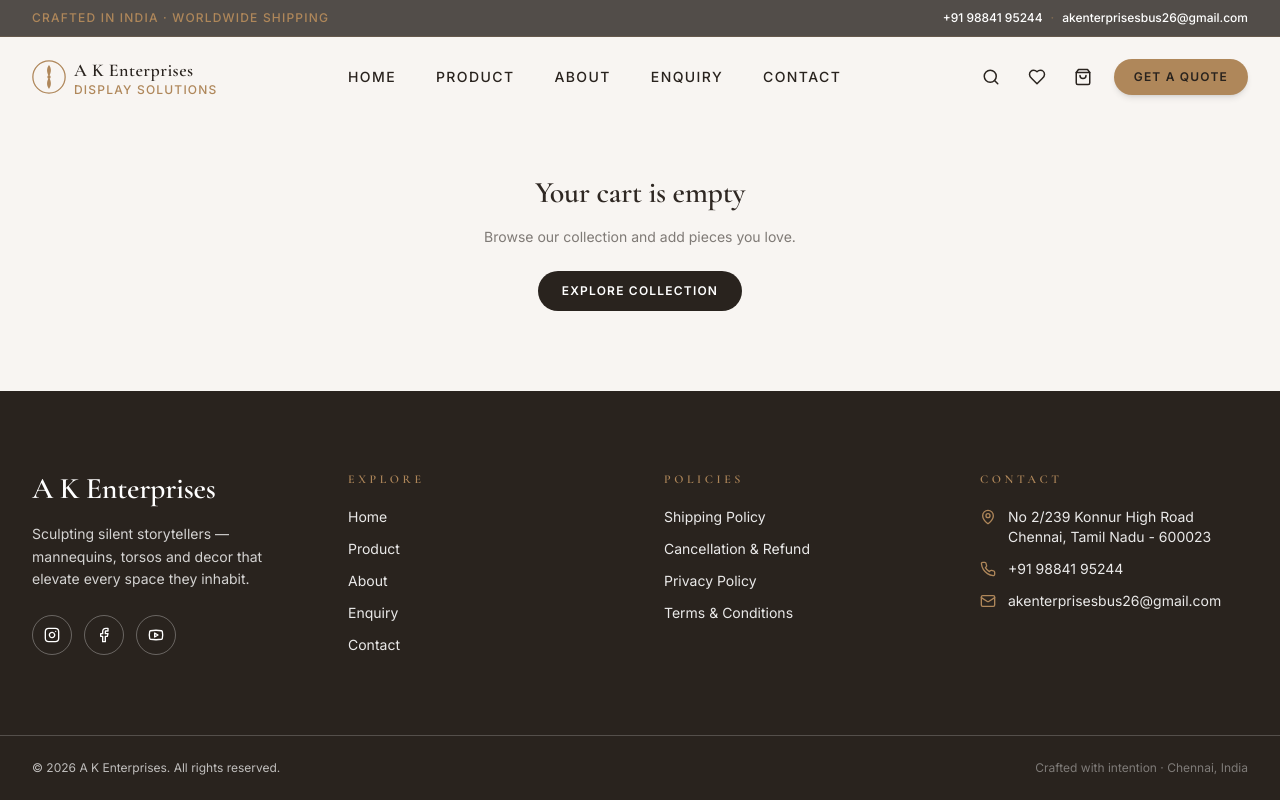
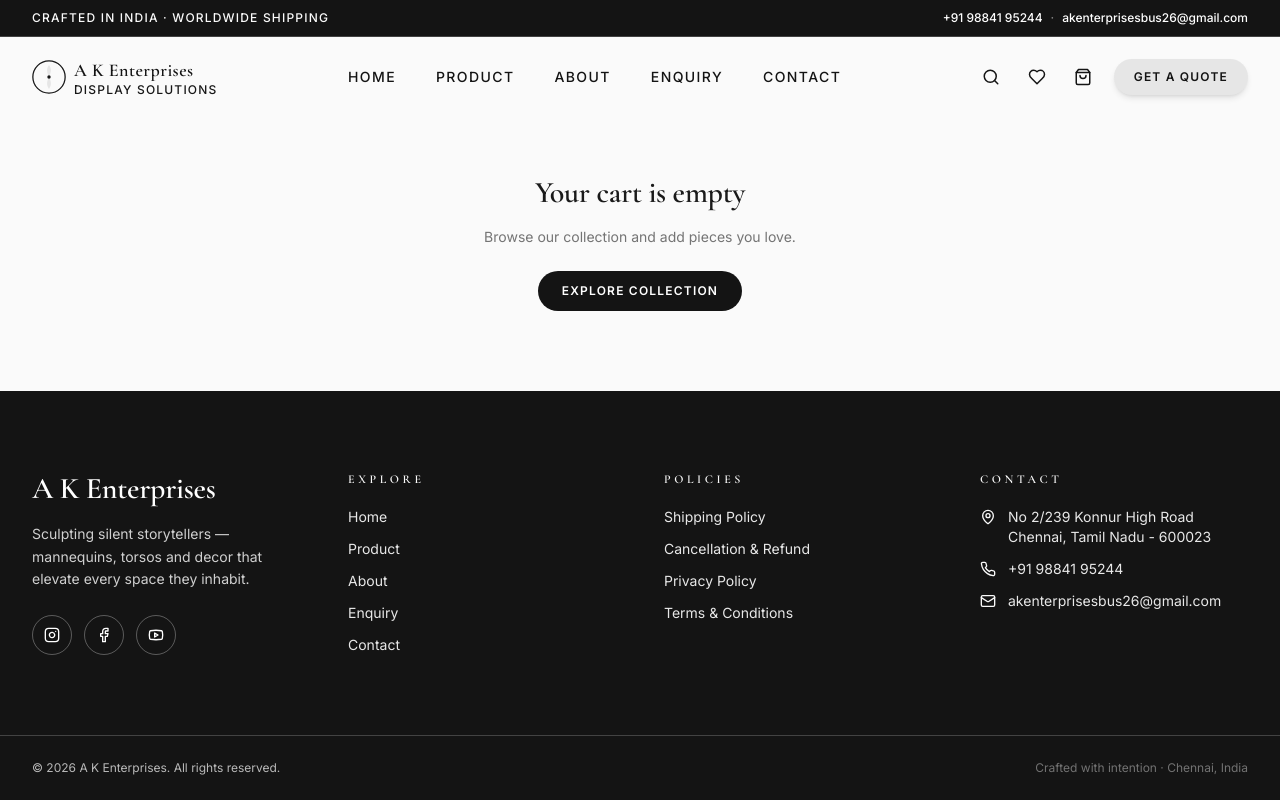
Before and after one commit to maalik1729-blip/Mannequin, a React (Vite) app: page /checkout in a window 1280 px wide. Built offline with nearby package versions, Linux system fonts and the light colour scheme; the HTML template or start-up script is replaced by a standard one.

Commit message:
style: transform color system into premium monochromatic couture and fix lint issues

```diff
--- a/src/components/site/Header.tsx
+++ b/src/components/site/Header.tsx
@@ -89,12 +89,12 @@ export const Header = () => {
     <header
       className={`fixed top-0 inset-x-0 z-50 transition-smooth ${
         scrolled
-          ? "bg-obsidian/95 backdrop-blur-xl border-b border-gold/20 shadow-luxe"
+          ? "bg-obsidian bg-obsidian/95 backdrop-blur-xl border-b border-gold/20 shadow-luxe"
           : "bg-transparent"
       }`}
     >
       {/* Announcement bar — desktop only */}
-      <div className="hidden md:block bg-obsidian/80 text-gold text-xs border-b border-gold/20 relative z-10">
+      <div className="hidden md:block bg-obsidian bg-obsidian/80 text-gold text-xs border-b border-gold/20 relative z-10">
         <div className="container flex justify-between py-2.5">
           <span className="tracking-widest uppercase font-medium">Crafted in India · Worldwide Shipping</span>
           <span className="text-white font-medium flex items-center gap-2">
--- a/src/components/site/Hero.tsx
+++ b/src/components/site/Hero.tsx
@@ -41,7 +41,7 @@ export const Hero = () => {
           </div>
 
           <h1 className="font-display text-3xl sm:text-5xl md:text-7xl lg:text-[7.5rem] leading-[0.92] text-balance text-ivory">
-            Sculpting <em className="not-italic font-light italic text-ivory/70">silent</em><br/>
+            Sculpting <em className="font-light italic text-ivory/70">silent</em><br/>
             storytellers for<br/>
             <span className="text-ivory/60">elevated</span> spaces.
           </h1>
--- a/src/index.css
+++ b/src/index.css
@@ -8,103 +8,99 @@ All colors MUST be HSL.
 
 @layer base {
   :root {
-    /* Smooth Atelier — warm linen + espresso + bronze accent
-       All hues live in 25–36°; saturations 12–38% for a tonal, smooth feel. */
-    --background: 36 28% 96%;
-    --foreground: 25 14% 16%;
+    /* Monochromatic Couture — Alabaster White + Matte Onyx Black + Brushed Platinum Accent
+       Strips all warm gold/linen tones for a cool, sleek, high-fashion editorial look. */
+    --background: 0 0% 98%;
+    --foreground: 0 0% 10%;
 
-    --card: 36 32% 98%;
-    --card-foreground: 25 14% 16%;
+    --card: 0 0% 100%;
+    --card-foreground: 0 0% 10%;
 
-    --popover: 36 32% 98%;
-    --popover-foreground: 25 14% 16%;
+    --popover: 0 0% 100%;
+    --popover-foreground: 0 0% 10%;
 
-    --primary: 25 16% 18%;
-    --primary-foreground: 36 28% 96%;
+    --primary: 0 0% 9%;
+    --primary-foreground: 0 0% 98%;
 
-    --secondary: 32 20% 92%;
-    --secondary-foreground: 25 14% 16%;
+    --secondary: 0 0% 93%;
+    --secondary-foreground: 0 0% 10%;
 
-    --muted: 32 16% 90%;
-    --muted-foreground: 25 8% 42%;
+    --muted: 0 0% 90%;
+    --muted-foreground: 0 0% 45%;
 
-    --accent: 32 35% 52%;
-    --accent-foreground: 36 28% 96%;
+    --accent: 0 0% 15%;
+    --accent-foreground: 0 0% 98%;
 
-    --gold: 32 35% 52%;
-    --gold-soft: 32 45% 86%;
-    --obsidian: 25 16% 14%;
-    --ivory: 36 28% 96%;
+    --gold: 0 0% 90%; /* Premium Platinum Silver for high-contrast buttons & tags */
+    --gold-soft: 0 0% 94%; /* Crisp off-white/light gray */
+    --obsidian: 0 0% 8%; /* Pure Onyx Black */
+    --ivory: 0 0% 98%; /* Alabaster White */
 
-    --gradient-gold: linear-gradient(135deg, hsl(38 45% 68%), hsl(28 32% 46%));
-    --gradient-dark: linear-gradient(180deg, hsl(25 16% 14%), hsl(28 14% 22%));
-    --gradient-fade: linear-gradient(180deg, hsl(36 28% 96% / 0), hsl(36 28% 96% / 1));
-    --shadow-luxe: 0 30px 80px -20px hsl(25 16% 14% / 0.22);
-    --shadow-soft: 0 10px 40px -10px hsl(25 16% 14% / 0.10);
+    --gradient-gold: linear-gradient(135deg, hsl(0 0% 82%), hsl(0 0% 45%)); /* Polished Platinum Silver gradient */
+    --gradient-dark: linear-gradient(180deg, hsl(0 0% 8%), hsl(0 0% 18%));
+    --gradient-fade: linear-gradient(180deg, hsl(0 0% 98% / 0), hsl(0 0% 98% / 1));
+    --shadow-luxe: 0 30px 80px -20px hsl(0 0% 0% / 0.15);
+    --shadow-soft: 0 10px 40px -10px hsl(0 0% 0% / 0.05);
     --transition-smooth: cubic-bezier(0.22, 1, 0.36, 1);
 
-    --destructive: 8 55% 52%;
-    --destructive-foreground: 36 28% 96%;
+    --destructive: 0 72% 51%;
+    --destructive-foreground: 0 0% 98%;
 
-    --border: 30 14% 86%;
-    --input: 30 14% 86%;
-    --ring: 32 35% 52%;
+    --border: 0 0% 88%;
+    --input: 0 0% 88%;
+    --ring: 0 0% 15%;
 
     --radius: 0.75rem;
 
     --sidebar-background: 0 0% 98%;
-
-    --sidebar-foreground: 240 5.3% 26.1%;
-
-    --sidebar-primary: 240 5.9% 10%;
-
+    --sidebar-foreground: 0 0% 26.1%;
+    --sidebar-primary: 0 0% 10%;
     --sidebar-primary-foreground: 0 0% 98%;
-
-    --sidebar-accent: 240 4.8% 95.9%;
-
-    --sidebar-accent-foreground: 240 5.9% 10%;
-
-    --sidebar-border: 220 13% 91%;
-
-    --sidebar-ring: 217.2 91.2% 59.8%;
+    --sidebar-accent: 0 0% 95.9%;
+    --sidebar-accent-foreground: 0 0% 10%;
+    --sidebar-border: 0 0% 91%;
+    --sidebar-ring: 0 0% 59.8%;
   }
 
-  .dark {
-    --background: 222.2 84% 4.9%;
-    --foreground: 210 40% 98%;
+  .bg-obsidian, .dark {
+    --background: 0 0% 8%;
+    --foreground: 0 0% 98%;
 
-    --card: 222.2 84% 4.9%;
-    --card-foreground: 210 40% 98%;
+    --card: 0 0% 8%;
+    --card-foreground: 0 0% 98%;
 
-    --popover: 222.2 84% 4.9%;
-    --popover-foreground: 210 40% 98%;
+    --popover: 0 0% 8%;
+    --popover-foreground: 0 0% 98%;
 
-    --primary: 210 40% 98%;
-    --primary-foreground: 222.2 47.4% 11.2%;
+    --primary: 0 0% 98%;
+    --primary-foreground: 0 0% 10%;
 
-    --secondary: 217.2 32.6% 17.5%;
-    --secondary-foreground: 210 40% 98%;
+    --secondary: 0 0% 15%;
+    --secondary-foreground: 0 0% 98%;
 
-    --muted: 217.2 32.6% 17.5%;
-    --muted-foreground: 215 20.2% 65.1%;
+    --muted: 0 0% 15%;
+    --muted-foreground: 0 0% 65%;
 
-    --accent: 217.2 32.6% 17.5%;
-    --accent-foreground: 210 40% 98%;
+    --accent: 0 0% 98%;
+    --accent-foreground: 0 0% 10%;
+
+    --gold: 0 0% 98%; /* Replaced gold with clean high-contrast off-white in dark containers */
+    --gold-soft: 0 0% 20%; /* Dark platinum silver/slate gray */
 
     --destructive: 0 62.8% 30.6%;
-    --destructive-foreground: 210 40% 98%;
+    --destructive-foreground: 0 0% 98%;
 
-    --border: 217.2 32.6% 17.5%;
-    --input: 217.2 32.6% 17.5%;
-    --ring: 212.7 26.8% 83.9%;
-    --sidebar-background: 240 5.9% 10%;
-    --sidebar-foreground: 240 4.8% 95.9%;
-    --sidebar-primary: 224.3 76.3% 48%;
-    --sidebar-primary-foreground: 0 0% 100%;
-    --sidebar-accent: 240 3.7% 15.9%;
-    --sidebar-accent-foreground: 240 4.8% 95.9%;
-    --sidebar-border: 240 3.7% 15.9%;
-    --sidebar-ring: 217.2 91.2% 59.8%;
+    --border: 0 0% 15%;
+    --input: 0 0% 15%;
+    --ring: 0 0% 83.9%;
+    --sidebar-background: 0 0% 10%;
+    --sidebar-foreground: 0 0% 95.9%;
+    --sidebar-primary: 0 0% 98%;
+    --sidebar-primary-foreground: 0 0% 10%;
+    --sidebar-accent: 0 0% 15%;
+    --sidebar-accent-foreground: 0 0% 95.9%;
+    --sidebar-border: 0 0% 15%;
+    --sidebar-ring: 0 0% 83.9%;
   }
 }
 
@@ -181,11 +177,11 @@ All colors MUST be HSL.
      plus a barely-there film grain overlay for paper/print texture. */
   .product-frame {
     background:
-      radial-gradient(120% 80% at 50% 0%, hsl(36 32% 97%) 0%, hsl(32 20% 92%) 55%, hsl(30 16% 88%) 100%);
+      radial-gradient(120% 80% at 50% 0%, hsl(0 0% 98%) 0%, hsl(0 0% 93%) 55%, hsl(0 0% 88%) 100%);
     box-shadow:
-      inset 0 60px 60px -40px hsl(36 30% 100% / 0.7),
-      inset 0 -50px 70px -30px hsl(25 16% 14% / 0.10),
-      inset 0 0 0 1px hsl(30 14% 86% / 0.6);
+      inset 0 60px 60px -40px hsl(0 0% 100% / 0.7),
+      inset 0 -50px 70px -30px hsl(0 0% 0% / 0.06),
+      inset 0 0 0 1px hsl(0 0% 86% / 0.6);
     position: relative;
     isolation: isolate;
   }
@@ -207,7 +203,7 @@ All colors MUST be HSL.
     right: 18%;
     bottom: 6%;
     height: 14%;
-    background: radial-gradient(50% 100% at 50% 100%, hsl(25 16% 14% / 0.35) 0%, hsl(25 16% 14% / 0) 70%);
+    background: radial-gradient(50% 100% at 50% 100%, hsl(0 0% 0% / 0.22) 0%, hsl(0 0% 0% / 0) 70%);
     filter: blur(6px);
     pointer-events: none;
     z-index: 0;
@@ -219,7 +215,7 @@ All colors MUST be HSL.
 }
 
 @layer utilities {
-  .text-gold { color: hsl(var(--gold)); }
+  .text-gold { color: hsl(var(--primary)); }
   .bg-gold { background-color: hsl(var(--gold)); }
   .bg-obsidian { background-color: hsl(var(--obsidian)); }
   .bg-ivory { background-color: hsl(var(--ivory)); }
```
